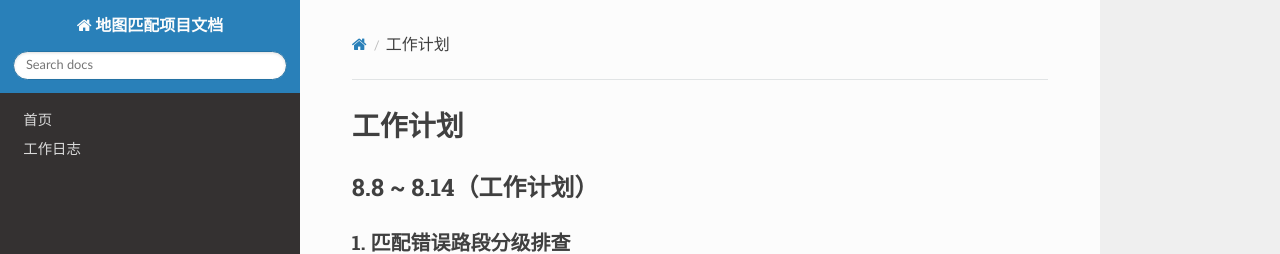
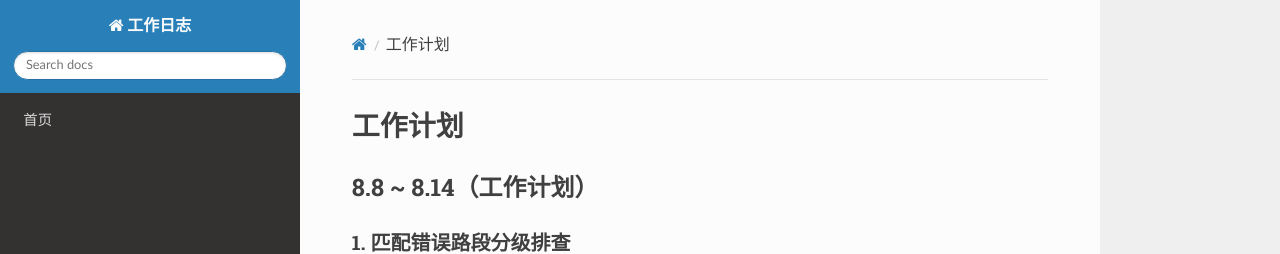
Before and after one commit to chengzi308/map-matching-docs, an MkDocs documentation site: the page built from docs/weekly/2026-08-08to-08-14.md, in a window 1280 px wide. Shown: the top 254 px of the page. Built offline with MkDocs 1.6.1, drawn with Linux system fonts in a browser that asks for light colours; nearby versions of some CDN libraries.

Commit message:
Update mkdocs.yml

```diff
--- a/mkdocs.yml
+++ b/mkdocs.yml
@@ -1,5 +1,4 @@
-site_name: 地图匹配项目文档
+site_name: 工作日志
 nav:
   - 首页: index.md
-  - 工作日志: work_log.md
 theme: readthedocs
```
